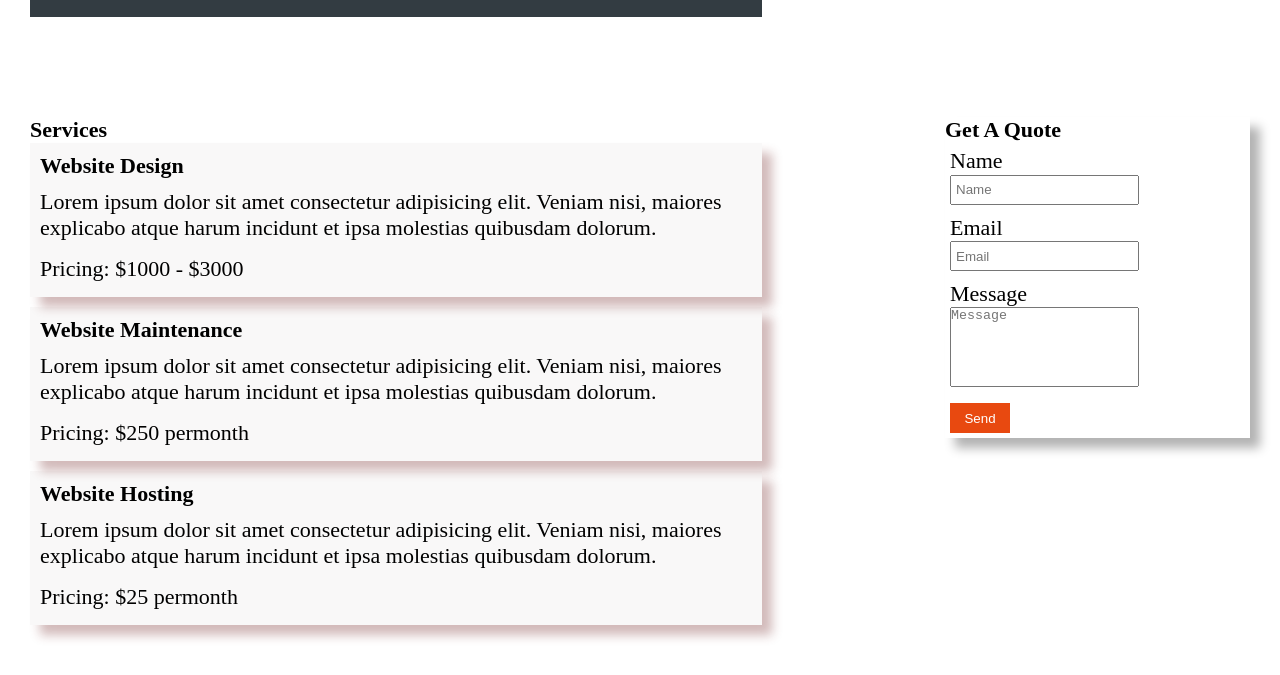
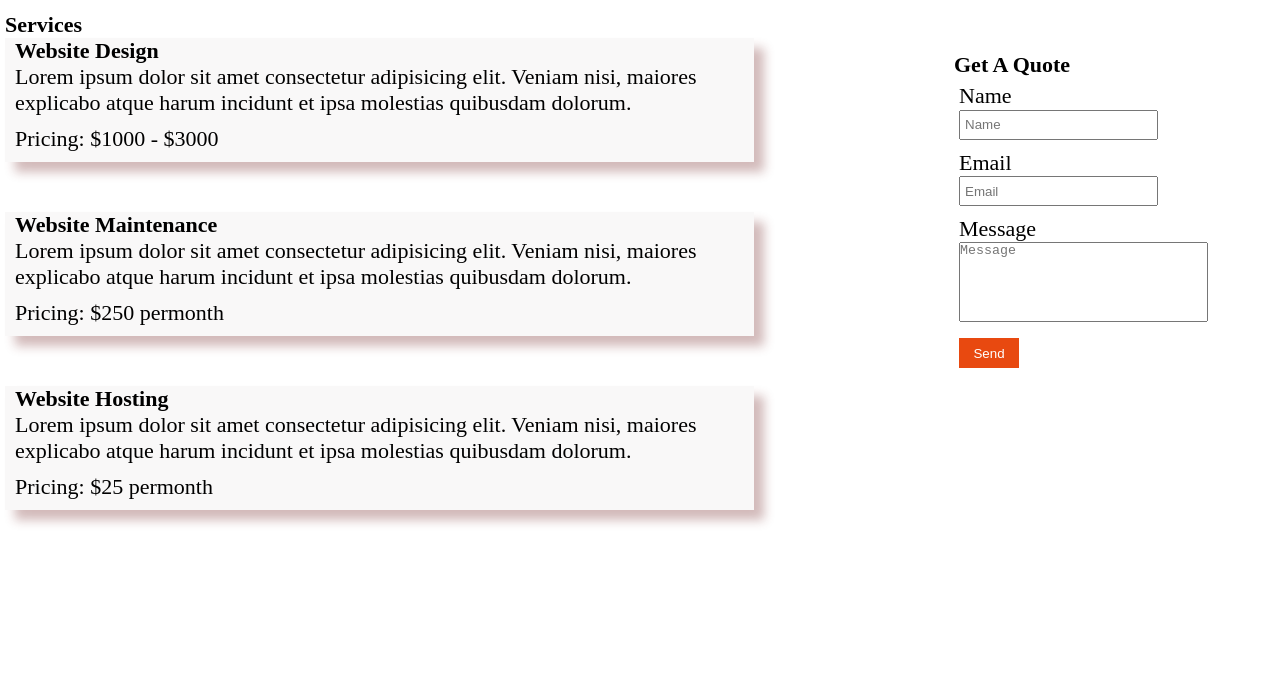
Before and after one commit to mehtapaydogan/son-eklenti-web, a plain HTML site: page index.html in a window 1280 px wide. Shown: the part 1337-2012 px from the top of the page. Before the commit the page ends 1984 px from the top, so only its background shows below. Drawn offline with Linux system fonts and the light colour scheme; a script that the page names is missing.

Commit message:
finished

```diff
--- a/index.html
+++ b/index.html
@@ -17,12 +17,12 @@
       <div class="header-right">
         <nav>
           <ul>
-            <li><a class="hover-underline" href="#home">HOME</a></li>
+            <li><a class="hover-underline" href="#pro">HOME</a></li>
             <li>
               <a class="hover-underline" href="#about">ABOUT</a>
             </li>
             <li>
-              <a class="hover-underline" href="#services">SERVİCE</a>
+              <a class="hover-underline" href="#finish">SERVİCE</a>
             </li>
           </ul>
         </nav>
@@ -122,9 +122,9 @@
         </p>
       </div>
     </section>
-    <br><br><br><br>
+
     <section id="finish">
-      <div class=" left-2">
+      <div class=" left2">
         <h4>Services</h4>
         <div class="web">
           <h4>Website Design</h4>
@@ -156,7 +156,7 @@
         </div>
       </div>
 
-      <div class="right-2">
+      <div class="right2">
         <h4>Get A Quote</h4>
         <form action="" class="box">
           <div class="div-form">
--- a/style.css
+++ b/style.css
@@ -63,10 +63,7 @@ a:focus {
   transition: transform 0.25s ease-out;
 }
 
-.hover-underline:hover::after {
-  transform: scaleX(1);
-  transform-origin: bottom left;
-}
+
 
 h2 {
   color: white;
@@ -100,7 +97,7 @@ h1 {
 }
 
 .come {
-  height: 9vh;
+  height: 8vh;
   display: flex;
   justify-content: space-between;
   align-items: center;
@@ -116,7 +113,7 @@ h3 {
   font-size: 2.2rem;
 }
 
-.form-a input {
+ .form-a input {
   outline: none;
   width: 15vw;
   height: 3rem;
@@ -171,7 +168,7 @@ h3 {
 
 #about {
   display: flex;
-  gap: 3rem;
+  gap:3rem;
   height: 70vh;
   line-height: 1.5;
   padding: 3rem;
@@ -183,8 +180,8 @@ h3 {
   font-size: 2rem;
 }
 
-.left {
-  width: 60%;
+ .left {
+  width: 70%;
 }
 
 .right {
@@ -202,28 +199,32 @@ h3 {
   background-color: #333c42;
 }
 
-#finish {
-  padding: 3rem;
-  height: 70vh;
-  display: flex;
-  justify-content: space-between;
+ #finish {
+padding:0.5rem;
+ display: flex;
+ justify-content: space-between;
+ font-size: 2.2rem;
+ height:90vh ;
+}
+.left2{
+  width: 70%;
+ }
+.right2{
+  width: 30%;
+  margin-left:20rem ;
+  margin-top:4rem;
 
-  font-size: 2.2rem;
+
 }
-
-#finish .web h4 {
-  padding:1rem 0;
-}
-
 .web {
   background-color: #4f3e3e09;
   padding-left: 1rem;
-  margin-bottom: 1rem;
+  margin-bottom:5rem;
   box-shadow: 1rem 1rem 1rem rgba(106, 26, 26, 0.3);
 }
 
 .web p {
-  padding-bottom:1.5rem;
+  padding-bottom:1rem;
 }
 
 .box {
@@ -233,16 +234,6 @@ h3 {
   gap:1rem;
   padding:5px ;
 }
-
-.right-2 {
-  height: fit-content;
-  width: 25%;
-  box-shadow: 1rem 1rem 1rem rgb(0, 0, 0, 0.3);
-}
-.left-2{
-  width: 60%;
-}
-
 .box input {
   width: 80%;
   height: 3rem;
@@ -257,7 +248,7 @@ h3 {
 textarea {
   resize: none;
   outline: none;
-  width: 80%;
+  width: 100%;
   height: 8rem;
 }
 
```
